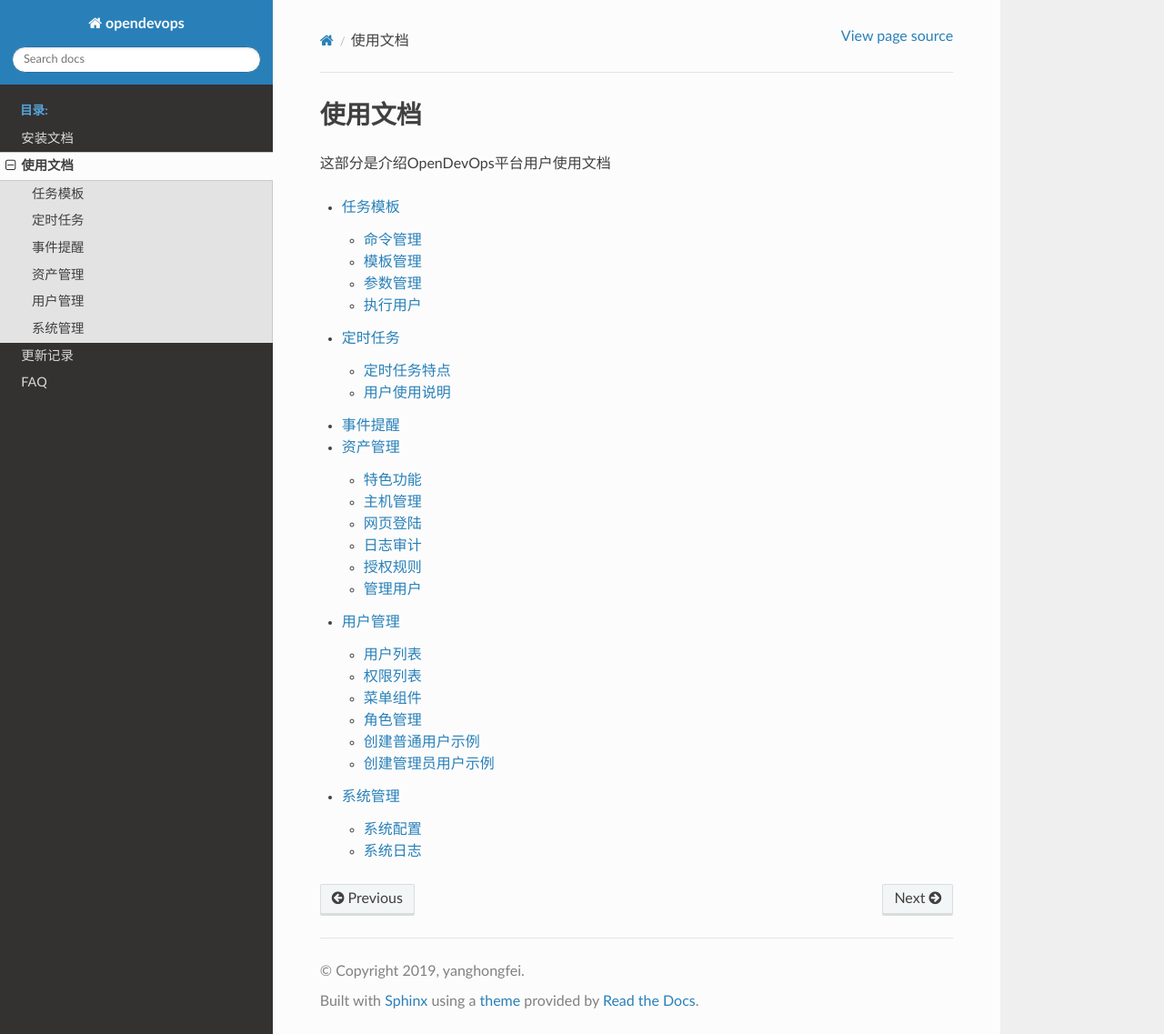
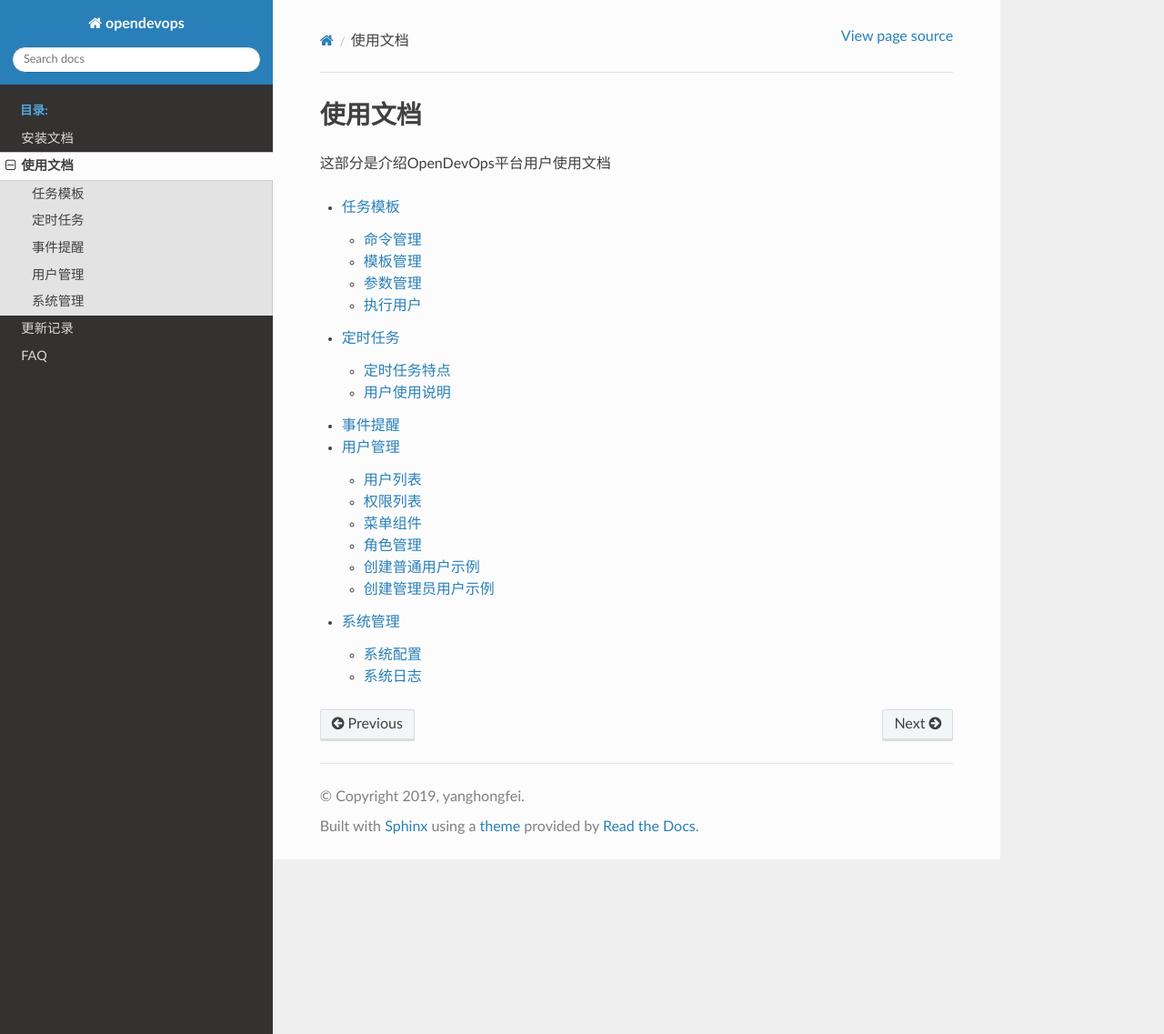
Before and after one commit to opendevops-cn/opendevops, a Sphinx documentation site: the page built from docs/source/user_guide.rst, in a window 1280 px wide and 1137 px high. Shown: the whole window at 91% size. Built offline with Sphinx 7.4.7 and the Read the Docs theme 2.0.0, drawn with Linux system fonts in a browser that asks for light colours; pages that are not in the unit, such as notebooks, are missing from menus; some of the changed lines change nothing that is shown.

```diff
--- a/docs/source/cmdb_manager.md
+++ /dev/null
@@ -1,99 +0,0 @@
-### 资产管理
-
-> 这部分主要介绍CMDB资产管理，后续我们会进行调研开发更加详细功能。
-
-CMDB主要功能：`主机/主机组/标签管理`、`Web Terminal登陆`、`日志审计录像回放`等功能
-
-#### 特色功能
-
-- 支持单台/批量添加资产
-- 支持批量推送/批量更新/批量删除
-- 支持Web Terminal登陆，方便直接网页SSH登陆操作
-- 支持用户权限授权，针对不同用户赋权不同资产/资产组
-- 支持用户操作日志审计、录像回放功能，让操作有审计记录
-- 支持标签管理、多个标签可以方便你快速的区分你的资产分类
-- 支持管理用户、多管理用户选择可以解决你多云、多服务器、不同密钥主机连接问题
-
-
-
-#### 主机管理
-> 主机管理就是你的资产列表，这里你可以对你的资产进行操作，如：编辑信息、SSH登陆等
-
-**添加主机**
-> 这里只需要填写几个必填项即可，其余的后续都会自动获取到
-- 主机名：服务器Hostname
-- 主机组：选择关联你的主机组
-- IDC： 机房位置
-- 管理用户： 管理用户是用来登陆你机器的用户，管理用户需要提前录入
-    - 选择[管理用户](www.google,com)用来登陆主机
-    - 选择手动录入，将用户密码填入，用来登陆主机
-- IP： 服务器的IP地址
-- port: 服务器SSH端口
-- Tag标签： 可关联标签
-- Other: 其余的可以选择不填，自动获取
-
-![](./_static/images/cmdb_add_host.png)
-
-**公钥推送**
-> 选择主机，点击->公钥推送， 先推送公钥，后续用来获取资产信息使用
-
-- 推送成功后连通性显示：true
-- 推送失败后连通性显示：false
-
-![](./_static/images/cmdb_add_key.png)
-
-**资产更新**
-
-> 选择已经推送过公钥的主机，资产更新会自动抓取服务器资产信息
-
-![](./_static/images/cmdb_list.png)
-
-![](./_static/images/cmdb_host_info.png)
-
-#### 网页登陆
-
-- 点击主机后面`ssh` Web Terminal 登陆
-
-![](./_static/images/web_ssh.png)
-
-#### 日志审计
-- 命令统计
-- 录像回放
-- 登陆日志
-
-**登陆日志**
-
-![](./_static/images/cmdb_log_list.png)
-
-**命令统计**
-
-![](./_static/images/cmdb_cmd_count.png)
-
-**录像回放**
-
-![](./_static/images/cmdb_video.png)
-
-
-#### 授权规则
-
-- 根据授权规则可以对CoDo平台用户授权主机/主机组
-
-![](./_static/images/cmdb_role.png)
-
-**用户授权**
-
-![](./_static/images/cmdb_user_role.png)
-
-
-#### 管理用户
-> 管理用户是用来登陆资产主机的用户，一般主机用户是root，添加资产的时候选择此用户用来登陆你的主机，自动更新资产等
-
-
-**添加用户**
-- 名称: 建议有意义的名称
-- 用户名：Linux系统用户
-- 密码： Linux系统用户密码（如果是密钥可不填）
-- 私钥：Linux系统用户的Key（和密码二选一）
-- 描述：备注信息
-
-![](./_static/images/cmdb_mguser_add.png)
--- a/docs/source/user_guide.rst
+++ b/docs/source/user_guide.rst
@@ -10,6 +10,5 @@
    task_template
    timed_task
    event_reminder
-   cmdb_manager
    user_manager
    system_config
```
